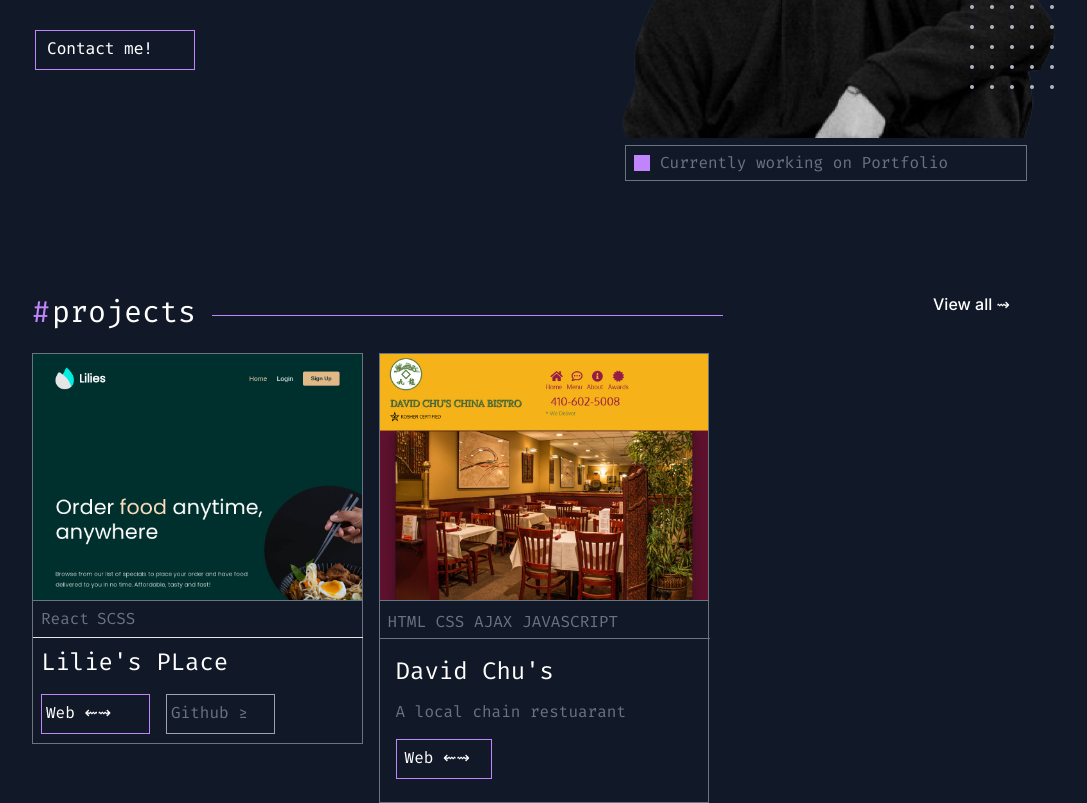
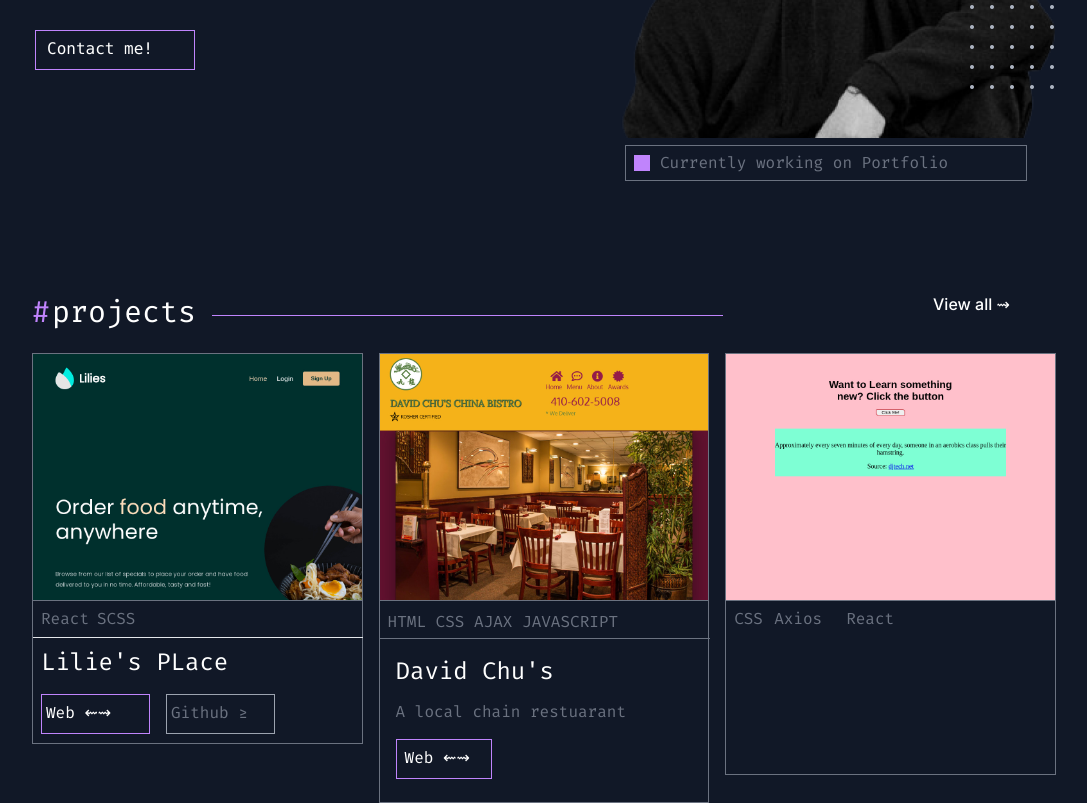
Before and after one commit to AkeleA/smoky-port, a Next.js app: page / in a window 1280 px wide. Shown: the part 364-1167 px from the top of the page, without its empty margins (136-1223 px from the left). Built offline with nearby package versions, Linux system fonts and the light colour scheme.

Commit message:
projects 80% done

```diff
--- a/src/app/Components/Projects/Projects.tsx
+++ b/src/app/Components/Projects/Projects.tsx
@@ -15,9 +15,13 @@
           </span>{" "}
           <span className="w-[511px] h-px bg-purple-400 flex-none order-1 flex-grow mt-[20.5px]"></span>
         </h1>
-        <h3 className="top-0 left-[901px] absolute w-32 h-5 not-italic font-medium text-base leading-5 text-white">
+        <a
+          href="https://github.com/AkeleA?tab=repositories"
+          target="_blank"
+          className="top-0 left-[901px] absolute w-32 h-5 not-italic font-medium text-base leading-5 text-white"
+        >
           View all &#x21DD;{" "}
-        </h3>
+        </a>
       </div>
       <div className="flex flex-row items-start p-0 gap-4 absolute w-210 h-[428px] left-0 top-[59px]">
         <div className="flex flex-col items-start w-[330.58px] h-[391px] p-0 flex-none order-none flex-grow-0 border  border-solid border-gray-500">
@@ -111,6 +115,27 @@
             </a>
           </div>
         </div>
+        <div className="flex flex-col items-start w-[330.58px] h-[422px] p-0 border border-solid border-gray-500 flex-none order-2 flex-grow-0">
+          <div className="border-b border-solid border-gray-500 flex-none order-none flex-grow-0">
+            <Image
+              src="/RandQuot.jpg"
+              width={330.58}
+              height={201}
+              alt="Quotes"
+            />
+          </div>
+          <h2 className="flex flex-row items-start p-2 gap-2 w-[330.58px] h-[37px] flex-none order-1 self-stretch flex-grow-0">
+            <span className="w-8 h-5 font-sans not-italic font-normal text-base leading-5 text-gray-500 flex-none order-none flex-grow-0">
+              CSS
+            </span>
+            <span className="w-16 h-5 font-sans not-italic font-normal text-base leading-5 text-gray-500 flex-none order-1 flex-grow-0">
+              Axios
+            </span>
+            <span className="w-16 h-5 font-sans not-italic font-normal text-base leading-5 text-gray-500 flex-none order-2 flex-grow-0">
+              React
+            </span>
+          </h2>
+        </div>
       </div>
     </div>
   );
```
Also changed, not shown: public/RandQuot.jpg (added).
